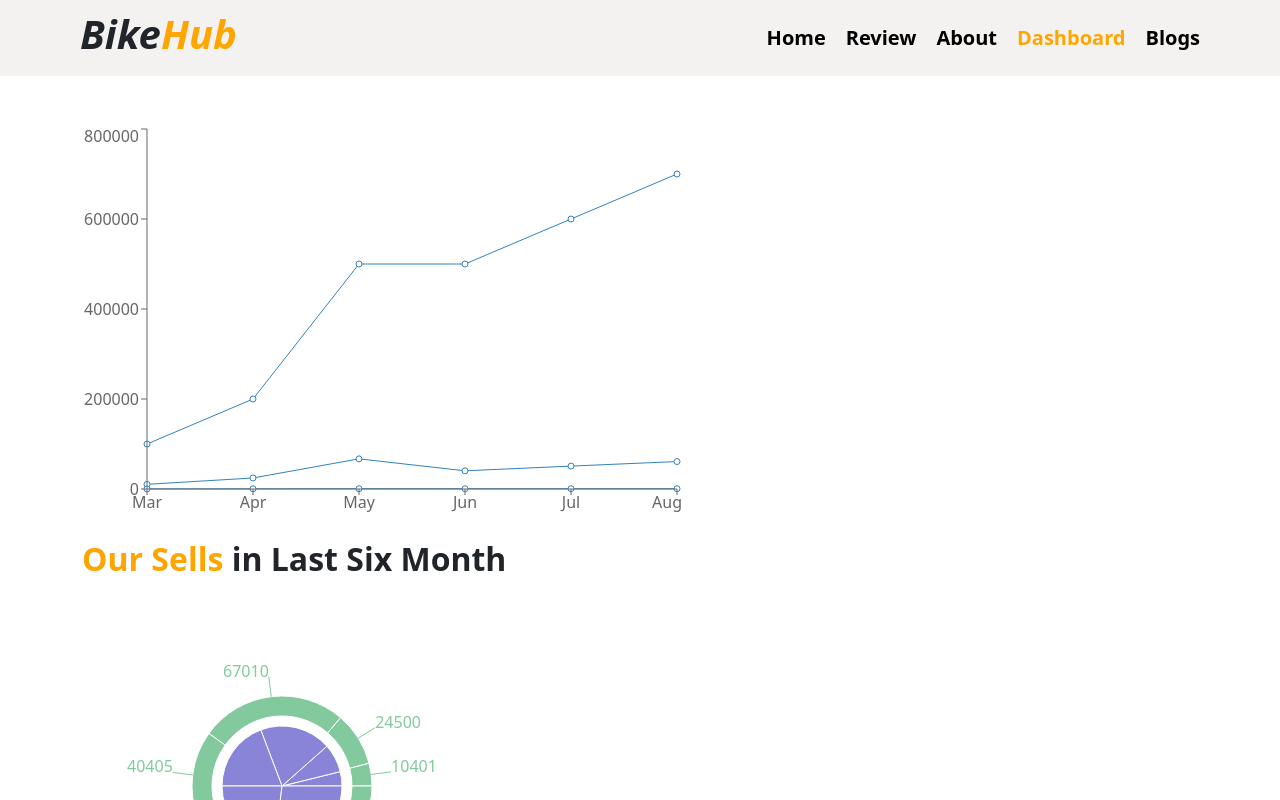
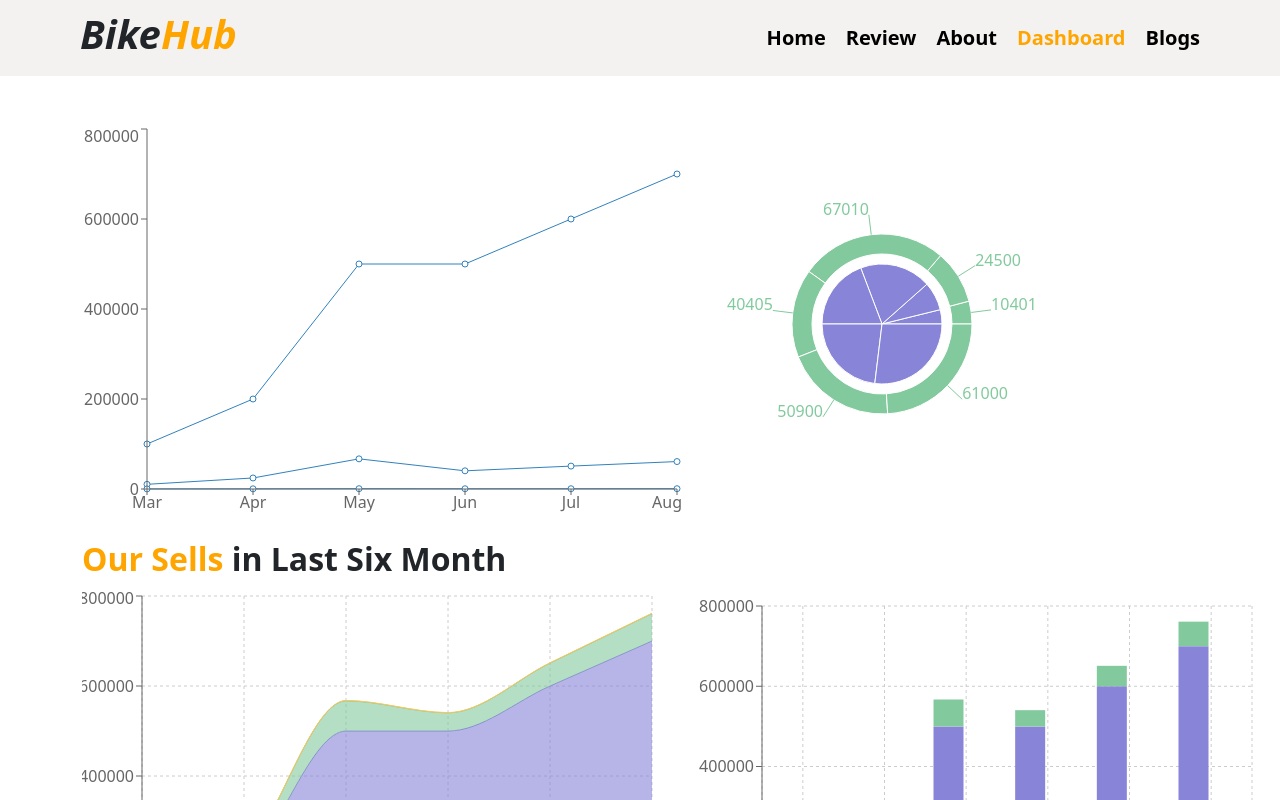
Before and after one commit to azmi0323/ladakh-trio-bike-rent-project, a React (Create React App) app: page /dashBoard in a window 1280 px wide. Shown: the top 800 px of the page. Built offline with nearby package versions, Linux system fonts and the light colour scheme.

Commit message:
style dashboard

```diff
--- a/src/Components/Dashboard/Dashboard.css
+++ b/src/Components/Dashboard/Dashboard.css
@@ -0,0 +1,4 @@
+.chart-list{
+    display: grid;
+    grid-template-columns: repeat(2,1fr);
+}
--- a/src/Components/Dashboard/Dashboard.js
+++ b/src/Components/Dashboard/Dashboard.js
@@ -1,5 +1,6 @@
 import React, { useEffect, useState } from "react";
-import { Area, AreaChart, Bar, BarChart, CartesianGrid, Legend, Line, LineChart, Pie, PieChart, ResponsiveContainer, Tooltip, XAxis, YAxis } from "recharts";
+import { Area, AreaChart, Bar, BarChart, CartesianGrid, Legend, Line, LineChart, Pie, PieChart, Tooltip, XAxis, YAxis } from "recharts";
+import './Dashboard.css'
 
 import "./Dashboard.css";
 const Dashboard = () => {
```
